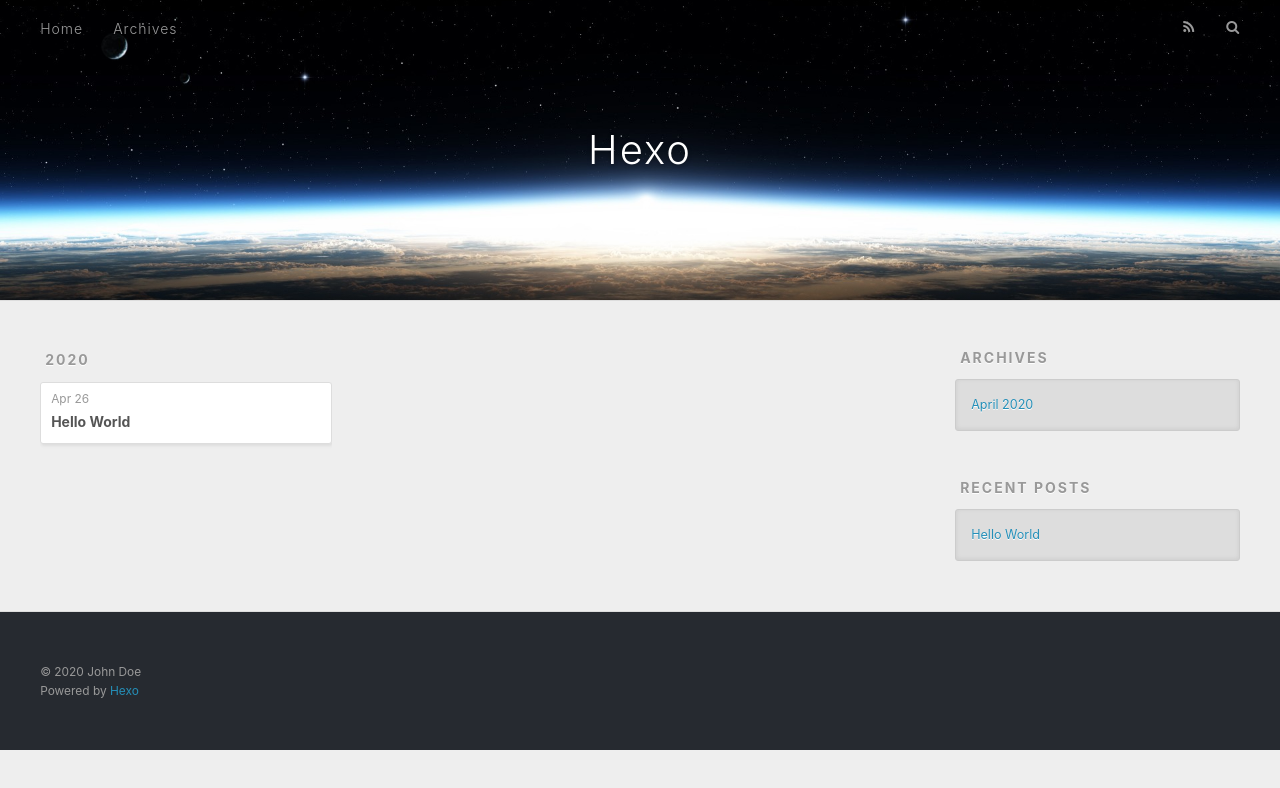
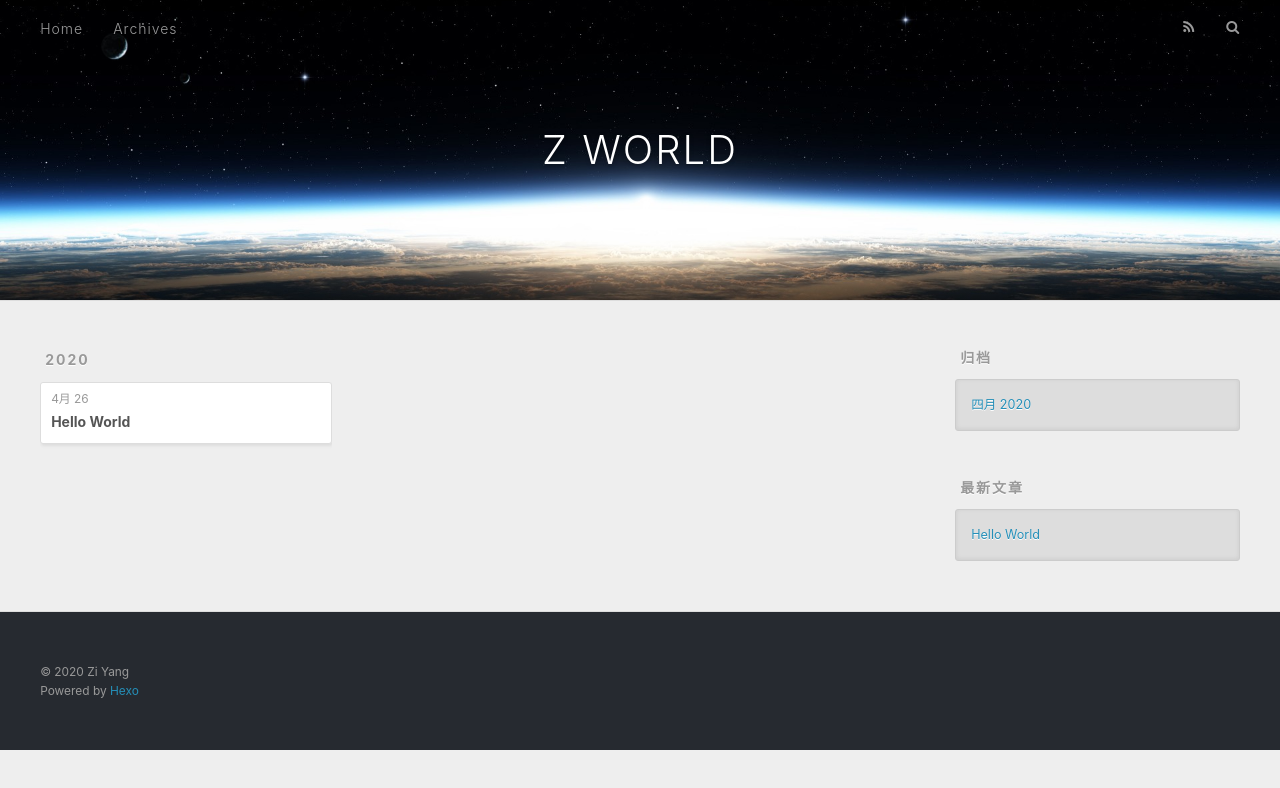
Before and after one commit to littlePuppyCN/littlePuppyCN.github.io, a plain HTML site: page archives/index.html in a window 1280 px wide. Drawn offline with nearby package versions, Linux system fonts and the light colour scheme.

Commit message:
Site updated: 2020-04-26 15:12:41

```diff
--- a/archives/index.html
+++ b/archives/index.html
@@ -5,17 +5,17 @@
 
 
 
-  <title>Archives | Hexo</title>
+  <title>归档 | Z WORLD</title>
   <meta name="viewport" content="width=device-width, initial-scale=1, maximum-scale=1">
   <meta property="og:type" content="website">
-<meta property="og:title" content="Hexo">
+<meta property="og:title" content="Z WORLD">
 <meta property="og:url" content="http://yoursite.com/archives/index.html">
-<meta property="og:site_name" content="Hexo">
-<meta property="og:locale" content="en_US">
-<meta property="article:author" content="John Doe">
+<meta property="og:site_name" content="Z WORLD">
+<meta property="og:locale" content="zh_CN">
+<meta property="article:author" content="Zi Yang">
 <meta name="twitter:card" content="summary">
 
-    <link rel="alternate" href="/atom.xml" title="Hexo" type="application/atom+xml">
+    <link rel="alternate" href="/atom.xml" title="Z WORLD" type="application/atom+xml">
 
 
     <link rel="icon" href="/favicon.png">
@@ -36,7 +36,7 @@
   <div id="header-outer" class="outer">
     <div id="header-title" class="inner">
       <h1 id="logo-wrap">
-        <a href="/" id="logo">Hexo</a>
+        <a href="/" id="logo">Z WORLD</a>
       </h1>
 
     </div>
@@ -53,7 +53,7 @@
 
           <a id="nav-rss-link" class="nav-icon" href="/atom.xml" title="RSS Feed"></a>
 
-        <a id="nav-search-btn" class="nav-icon" title="Search"></a>
+        <a id="nav-search-btn" class="nav-icon" title="搜索"></a>
       </nav>
       <div id="search-form-wrap">
         <form action="//google.com/search" method="get" accept-charset="UTF-8" class="search-form"><input type="search" name="q" class="search-form-input" placeholder="Search"><button type="submit" class="search-form-submit">&#xF002;</button><input type="hidden" name="sitesearch" value="http://yoursite.com"></form>
@@ -79,7 +79,7 @@
   <div class="archive-article-inner">
     <header class="archive-article-header">
       <a href="/2020/04/26/hello-world/" class="archive-article-date">
-  <time datetime="2020-04-26T06:55:49.023Z" itemprop="datePublished">Apr 26</time>
+  <time datetime="2020-04-26T06:55:49.023Z" itemprop="datePublished">4月 26</time>
 </a>
 
 
@@ -111,9 +111,9 @@
 
 
   <div class="widget-wrap">
-    <h3 class="widget-title">Archives</h3>
+    <h3 class="widget-title">归档</h3>
     <div class="widget">
-      <ul class="archive-list"><li class="archive-list-item"><a class="archive-list-link" href="/archives/2020/04/">April 2020</a></li></ul>
+      <ul class="archive-list"><li class="archive-list-item"><a class="archive-list-link" href="/archives/2020/04/">四月 2020</a></li></ul>
     </div>
   </div>
 
@@ -121,7 +121,7 @@
 
 
   <div class="widget-wrap">
-    <h3 class="widget-title">Recent Posts</h3>
+    <h3 class="widget-title">最新文章</h3>
     <div class="widget">
       <ul>
 
@@ -141,7 +141,7 @@
 
   <div class="outer">
     <div id="footer-info" class="inner">
-      &copy; 2020 John Doe<br>
+      &copy; 2020 Zi Yang<br>
       Powered by <a href="http://hexo.io/" target="_blank">Hexo</a>
     </div>
   </div>
```
Also changed, not shown: 2020/04/26/hello-world/index.html (+11 -11 lines), archives/2020/04/index.html (+13 -13 lines), archives/2020/index.html (+13 -13 lines), index.html (+12 -12 lines).
